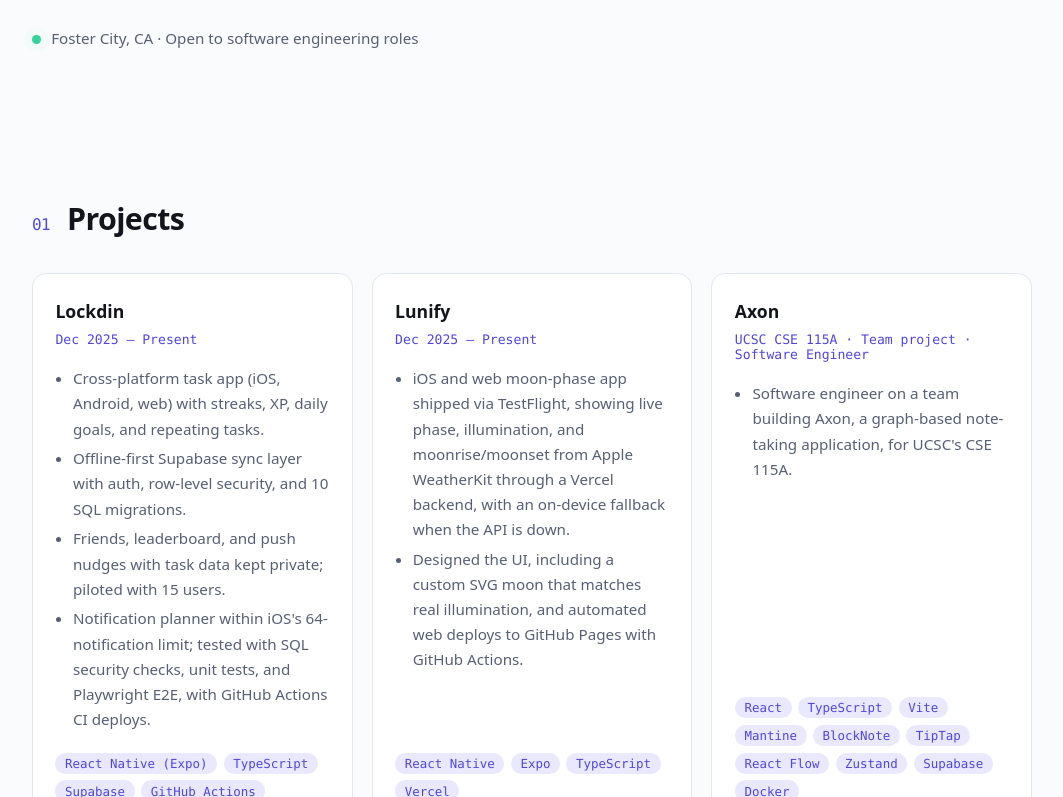
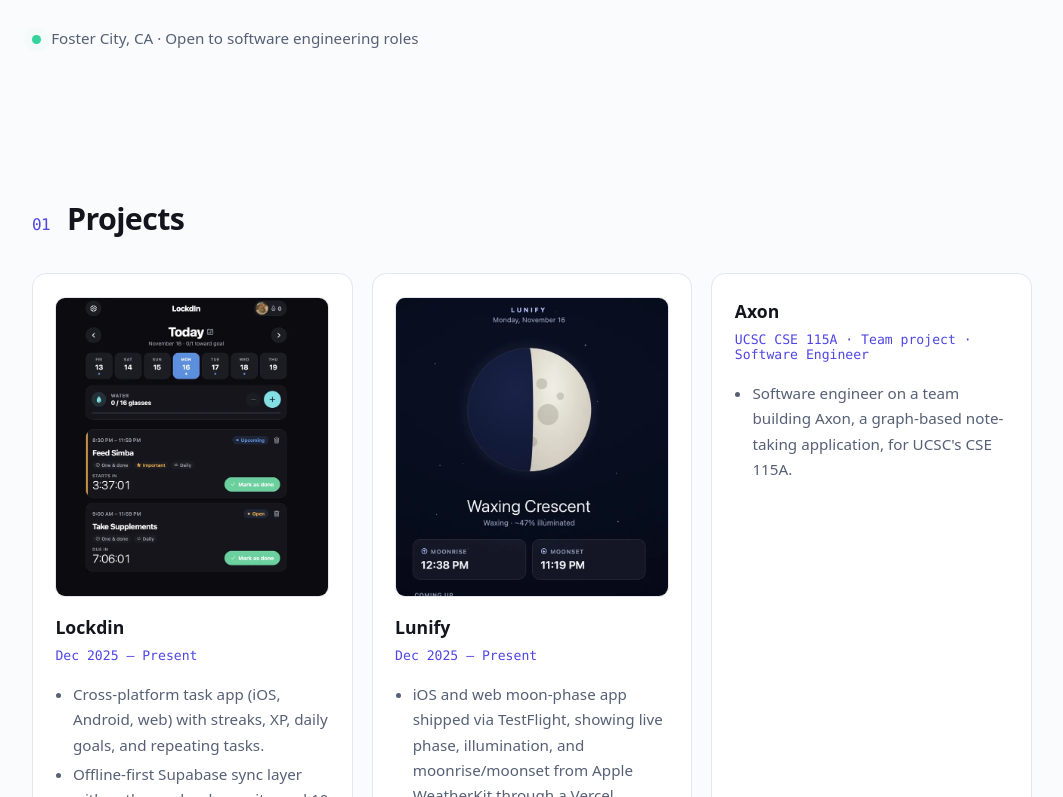
Before and after one commit to nmakranyi5/nmakranyi5.github.io, a plain HTML site: page index.html in a window 1280 px wide. Shown: the part 581-1378 px from the top of the page, without its empty margins (108-1171 px from the left). Drawn offline with Linux system fonts and the light colour scheme.

Commit message:
Add Lockdin and Lunify screenshots to project cards
Co-Authored-By: Claude Sonnet 5.5 <noreply@anthropic.com>
Claude-Session: https://claude.ai/code/session_01AXT9FKPmvmV5mYgbRyiXpm

```diff
--- a/assets/style.css
+++ b/assets/style.css
@@ -49,3 +49,4 @@ footer{padding-top:2rem;padding-bottom:2.5rem;color:var(--muted);font-size:.88re
 .sub-h{margin-top:2.5rem}
 .nav nav a[aria-current]{color:var(--text)}
 .card.feat{border-color:var(--accent)}@media (min-width:900px){.card.feat{grid-column:1/-1}}
+.shot{width:100%;height:300px;object-fit:cover;object-position:top;border-radius:10px;border:1px solid var(--border);margin-bottom:1rem;background:var(--bg)}
--- a/index.html
+++ b/index.html
@@ -47,12 +47,14 @@
       <h2><span class="num">01</span> Projects</h2>
       <div class="grid">
         <article class="card reveal">
+          <img class="shot" src="assets/lockdin.webp" alt="Lockdin app screenshot: today's tasks with a weekly calendar strip, a water tracker, and task cards with countdown timers" width="720" height="875" loading="lazy">
           <h3>Lockdin</h3><span class="when">Dec 2025 – Present</span>
           <ul class="bul"><li>Cross-platform task app (iOS, Android, web) with streaks, XP, daily goals, and repeating tasks.</li><li>Offline-first Supabase sync layer with auth, row-level security, and 10 SQL migrations.</li><li>Friends, leaderboard, and push nudges with task data kept private; piloted with 15 users.</li><li>Notification planner within iOS's 64-notification limit; tested with SQL security checks, unit tests, and Playwright E2E, with GitHub Actions CI deploys.</li></ul>
           <ul class="tags"><li>React Native (Expo)</li><li>TypeScript</li><li>Supabase</li><li>GitHub Actions</li></ul>
           <div class="links"><a href="https://nmakranyi5.github.io/LockdIn/" rel="noopener">Live ↗</a><a href="https://github.com/nmakranyi5/LockdIn" rel="noopener">Code ↗</a></div>
         </article>
         <article class="card reveal">
+          <img class="shot" src="assets/lunify.webp" alt="Lunify app screenshot: a waxing crescent moon at about 47% illumination with moonrise, moonset, and upcoming moon phases" width="720" height="1172" loading="lazy">
           <h3>Lunify</h3><span class="when">Dec 2025 – Present</span>
           <ul class="bul"><li>iOS and web moon-phase app shipped via TestFlight, showing live phase, illumination, and moonrise/moonset from Apple WeatherKit through a Vercel backend, with an on-device fallback when the API is down.</li><li>Designed the UI, including a custom SVG moon that matches real illumination, and automated web deploys to GitHub Pages with GitHub Actions.</li></ul>
           <ul class="tags"><li>React Native</li><li>Expo</li><li>TypeScript</li><li>Vercel</li></ul>
```
Also changed, not shown: assets/lockdin.webp (added), assets/lunify.webp (added).
